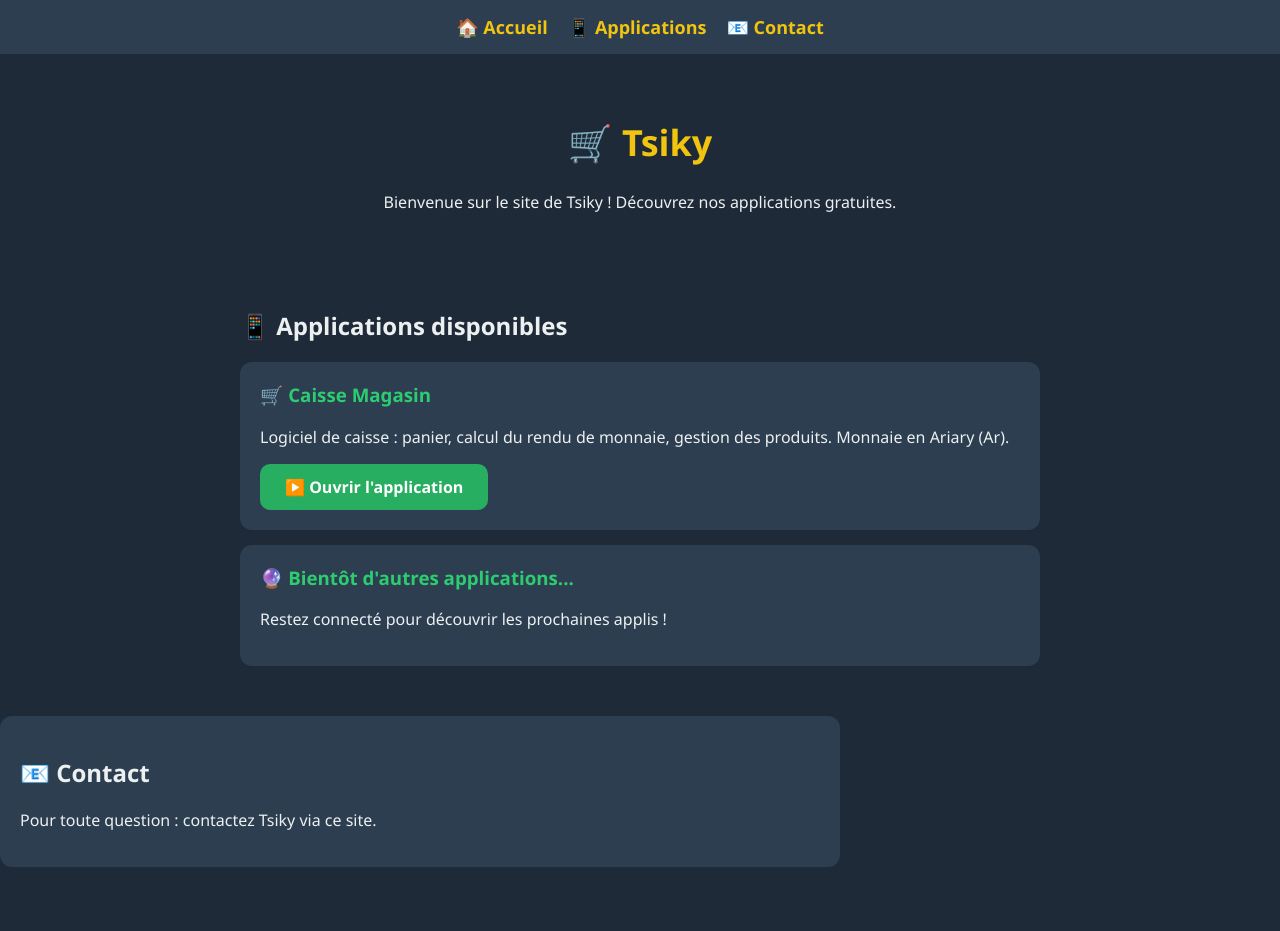
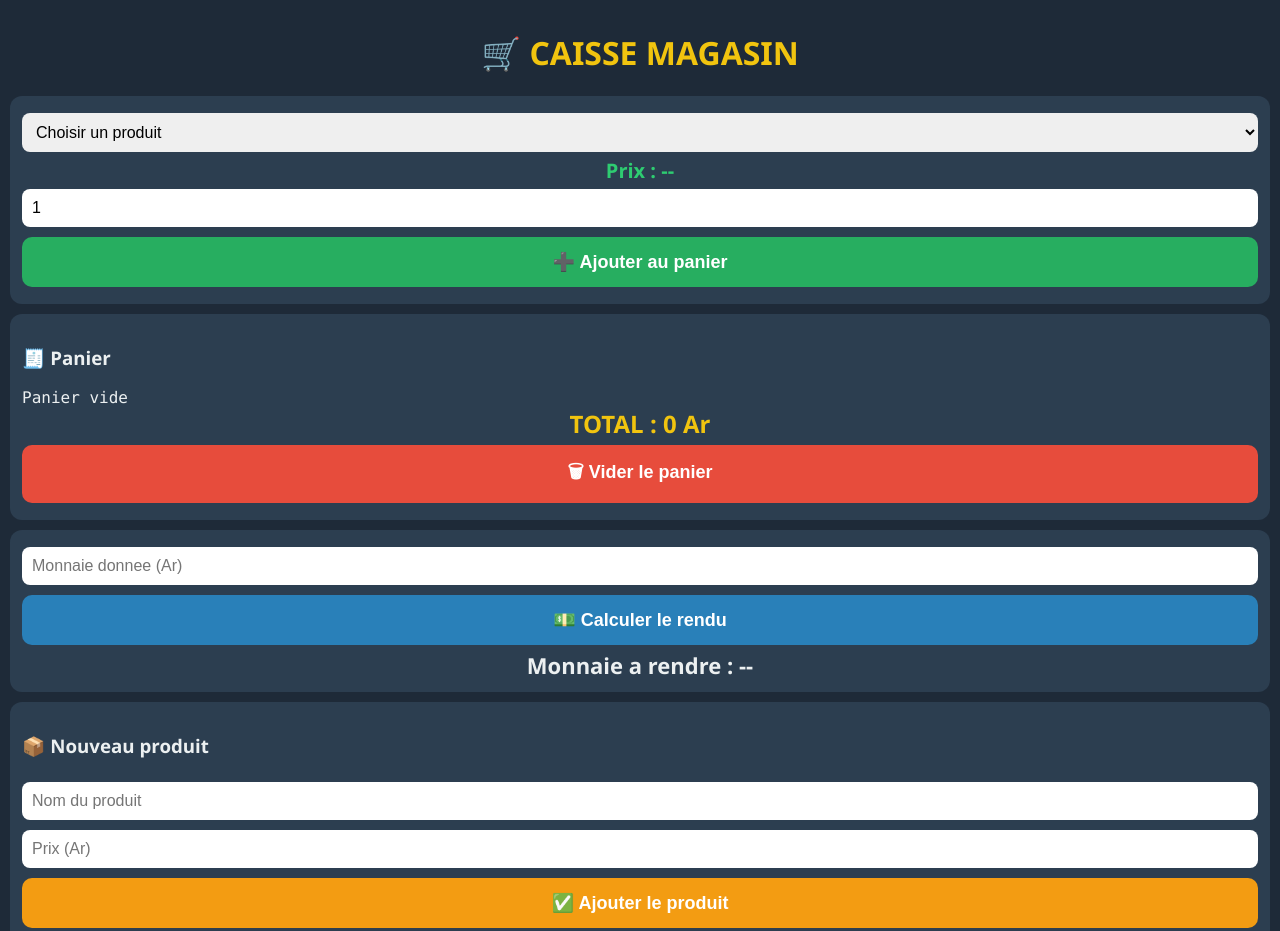
Before and after one commit to Tsiky1801/magasin, a plain HTML site: page index.html in a window 1280 px wide. Shown: the top 931 px of the page. Before the commit the page ends 882 px from the top, so only its background shows below. Drawn offline with Linux system fonts and the light colour scheme.

Commit message:
Add files via upload

```diff
--- a/index.html
+++ b/index.html
@@ -3,49 +3,99 @@
 <head>
 <meta charset="UTF-8">
 <meta name="viewport" content="width=device-width, initial-scale=1.0">
-<title>Tsiky - Applications</title>
+<title>Caisse Magasin</title>
+<link rel="manifest" href="manifest.json">
 <style>
-  body { font-family:'Segoe UI',Arial; margin:0; background:#1e2a38; color:#ecf0f1; }
-  nav { background:#2c3e50; padding:15px; display:flex; gap:20px; justify-content:center; }
-  nav a { color:#f1c40f; text-decoration:none; font-weight:bold; font-size:18px; }
-  header { text-align:center; padding:40px 20px; }
-  header h1 { color:#f1c40f; font-size:36px; }
-  section { padding:20px; max-width:800px; margin:auto; }
-  .carte { background:#2c3e50; border-radius:12px; padding:20px; margin:15px 0; }
-  .carte h3 { color:#2ecc71; margin-top:0; }
-  .btn { background:#27ae60; color:white; padding:12px 25px; border:none; border-radius:10px; font-size:16px; font-weight:bold; cursor:pointer; text-decoration:none; display:inline-block; }
+  body { font-family: 'Segoe UI', Arial; background:#1e2a38; color:#ecf0f1; margin:0; padding:10px; }
+  h1 { text-align:center; color:#f1c40f; }
+  .card { background:#2c3e50; border-radius:12px; padding:12px; margin:10px 0; }
+  select, input { width:100%; padding:10px; font-size:16px; border-radius:8px; border:none; margin:5px 0; box-sizing:border-box; }
+  button { width:100%; padding:14px; font-size:18px; font-weight:bold; border:none; border-radius:10px; color:white; margin:5px 0; cursor:pointer; }
+  .vert{background:#27ae60;} .rouge{background:#e74c3c;} .bleu{background:#2980b9;} .orange{background:#f39c12;}
+  #liste { white-space:pre-line; font-family:Consolas; }
+  #total { color:#f1c40f; font-size:24px; font-weight:bold; text-align:center; }
+  #rendu { font-size:22px; font-weight:bold; text-align:center; }
+  #prix { color:#2ecc71; font-size:20px; font-weight:bold; text-align:center; }
 </style>
 </head>
 <body>
-<nav>
-  <a href="#accueil">🏠 Accueil</a>
-  <a href="#apps">📱 Applications</a>
-  <a href="#contact">📧 Contact</a>
-</nav>
+<h1>🛒 CAISSE MAGASIN</h1>
 
-<header id="accueil">
-  <h1>🛒 Tsiky</h1>
-  <p>Bienvenue sur le site de Tsiky ! Découvrez nos applications gratuites.</p>
-</header>
+<div class="card">
+  <select id="produit" onchange="afficherPrix()"></select>
+  <div id="prix">Prix : --</div>
+  <input id="qte" type="number" min="1" value="1" placeholder="Quantite">
+  <button class="vert" onclick="ajouter()">➕ Ajouter au panier</button>
+</div>
 
-<section id="apps">
-  <h2>📱 Applications disponibles</h2>
+<div class="card">
+  <h3>🧾 Panier</h3>
+  <div id="liste">Panier vide</div>
+  <div id="total">TOTAL : 0 Ar</div>
+  <button class="rouge" onclick="vider()">🗑 Vider le panier</button>
+</div>
 
-  <div class="carte">
-    <h3>🛒 Caisse Magasin</h3>
-    <p>Logiciel de caisse : panier, calcul du rendu de monnaie, gestion des produits. Monnaie en Ariary (Ar).</p>
-    <a class="btn" href="magasin/">▶️ Ouvrir l'application</a>
-  </div>
+<div class="card">
+  <input id="monnaie" type="number" placeholder="Monnaie donnee (Ar)">
+  <button class="bleu" onclick="calculer()">💵 Calculer le rendu</button>
+  <div id="rendu">Monnaie a rendre : --</div>
+</div>
 
-  <div class="carte">
-    <h3>🔮 Bientôt d'autres applications...</h3>
-    <p>Restez connecté pour découvrir les prochaines applis !</p>
-  </div>
-</section>
+<div class="card">
+  <h3>📦 Nouveau produit</h3>
+  <input id="newNom" placeholder="Nom du produit">
+  <input id="newPrix" type="number" placeholder="Prix (Ar)">
+  <button class="orange" onclick="ajouterProduit()">✅ Ajouter le produit</button>
+</div>
 
-<section id="contact" class="carte">
-  <h2>📧 Contact</h2>
-  <p>Pour toute question : contactez Tsiky via ce site.</p>
-</section>
+<script>
+let produits = JSON.parse(localStorage.getItem('produits')) || {
+  "Eau minerale 0.5L":500,"Pain":1200,"Lait 1L":3000,"Coca Cola 1.5L":4500,
+  "Croissant":800,"Cafe":2500,"Chocolat":3500,"Yaourt":700
+};
+let panier = [];
+const fmt = m => m.toLocaleString('fr-FR').replace(/ /g,' ') + ' Ar';
+
+function rafraichirListe() {
+  let s = document.getElementById('produit');
+  s.innerHTML = '<option value="">Choisir un produit</option>';
+  Object.keys(produits).sort().forEach(p => s.innerHTML += `<option>${p}</option>`);
+}
+function afficherPrix() {
+  let p = document.getElementById('produit').value;
+  document.getElementById('prix').textContent = produits[p] ? 'Prix : ' + fmt(produits[p]) : 'Prix : --';
+}
+function ajouter() {
+  let p = document.getElementById('produit').value;
+  let q = parseInt(document.getElementById('qte').value) || 1;
+  if (produits[p]) panier.push([p, produits[p], q]);
+  rafraichirPanier();
+}
+function vider() { panier = []; rafraichirPanier(); document.getElementById('rendu').textContent='Monnaie a rendre : --'; }
+function rafraichirPanier() {
+  let lignes = panier.map(([n,p,q]) => `${n}  ${q} x ${fmt(p)} = ${fmt(p*q)}`);
+  document.getElementById('liste').textContent = lignes.join('\n') || 'Panier vide';
+  document.getElementById('total').textContent = 'TOTAL : ' + fmt(panier.reduce((a,[_,p,q])=>a+p*q,0));
+}
+function calculer() {
+  let donnee = parseFloat(document.getElementById('monnaie').value);
+  let total = panier.reduce((a,[_,p,q])=>a+p*q,0);
+  if (isNaN(donnee)) { document.getElementById('rendu').textContent='Montant invalide'; return; }
+  let r = donnee - total;
+  document.getElementById('rendu').textContent = r < 0 ? '❌ Il manque ' + fmt(-r) : '✅ A rendre : ' + fmt(r);
+}
+function ajouterProduit() {
+  let n = document.getElementById('newNom').value.trim();
+  let p = parseFloat(document.getElementById('newPrix').value);
+  if (n && !isNaN(p) && p >= 0) {
+    produits[n] = p;
+    localStorage.setItem('produits', JSON.stringify(produits));
+    rafraichirListe();
+    document.getElementById('newNom').value=''; document.getElementById('newPrix').value='';
+    alert("'"+n+"' ajouté !");
+  }
+}
+rafraichirListe(); rafraichirPanier();
+</script>
 </body>
 </html>
```
Also changed, not shown: icon-192.png (added), icon-512.png (added), manifest.json.
